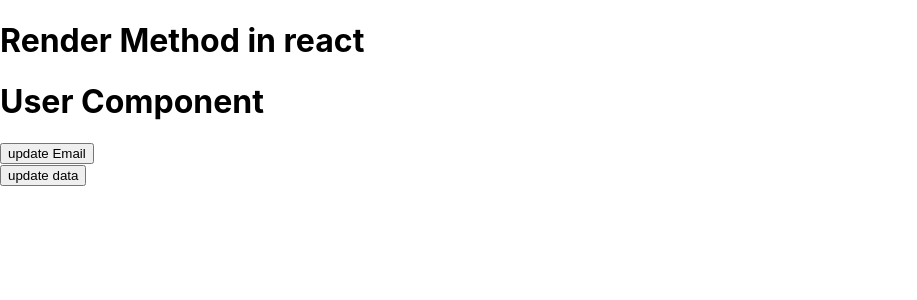
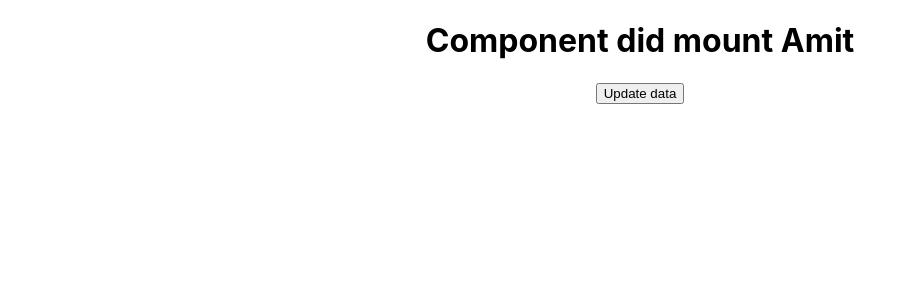
Before and after one commit to fhabhishektiwari/blog, a React (Create React App) app: page / in a window 1280 px wide. Shown: the top 300 px of the page, without its empty margins (0-917 px from the left). Built offline with nearby package versions, Linux system fonts and the light colour scheme.

Commit message:
component did mount

```diff
--- a/src/App.js
+++ b/src/App.js
@@ -1,18 +1,30 @@
 // import logo from './logo.svg';
 import './App.css';
 import React from 'react';
-import UserThree from './UserThree';
 
 
-const  App=()=>{
-  const [name,setName]=React.useState("Nishant");
+class  App extends React.Component{
+  constructor(){
+    super()
+    this.state={
+      name:"Amit"
+    }
+  }
+
+  componentDidMount(){
+    console.log("component did mount");
+  }
+
+  render(){
+    console.log("render");
     return(
-      <div>
-        <h1>Render Method in react</h1>
-        <UserThree name={name}/>
-        <button onClick={()=>{setName("Bhatnagar")}}>update data</button>
+      <div className='App'>
+        <h1>Component did mount {this.state.name}</h1>
+        <button onClick={()=>{
+          this.setState({name:"Ankur"});
+        }}>Update data</button>
       </div>
     );
   }
-
+}
 export default App;
```
